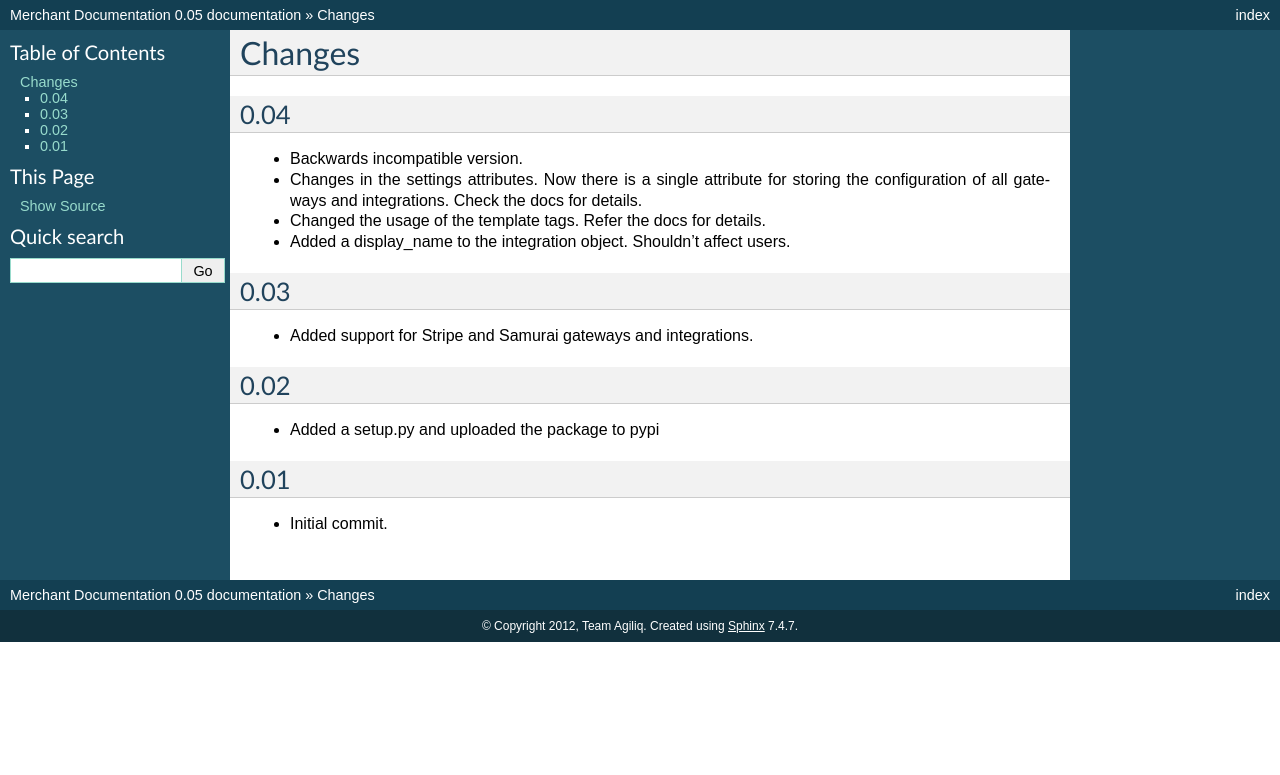
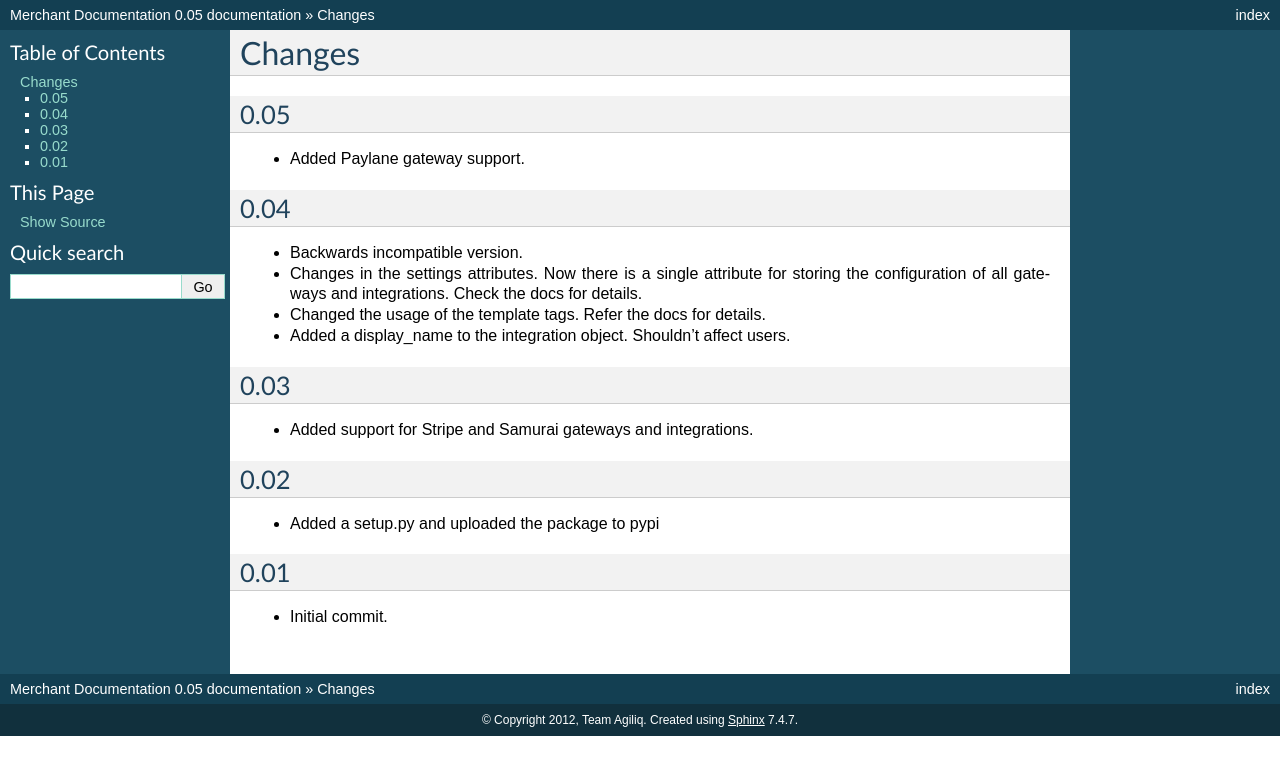
Before and after one commit to agiliq/merchant, a Sphinx documentation site: the page built from docs/changelist.rst, in a window 1280 px wide. Shown: the top 775 px of the page. Built offline with Sphinx 7.4.7, drawn with Linux system fonts in a browser that asks for light colours.

Commit message:
Updated the changelist to reflect the recent changes.

```diff
--- a/docs/changelist.rst
+++ b/docs/changelist.rst
@@ -1,6 +1,11 @@
 ========
 Changes
 ========
+
+0.05
+-----
+
+* Added Paylane gateway support.
 
 0.04
 -----
```
